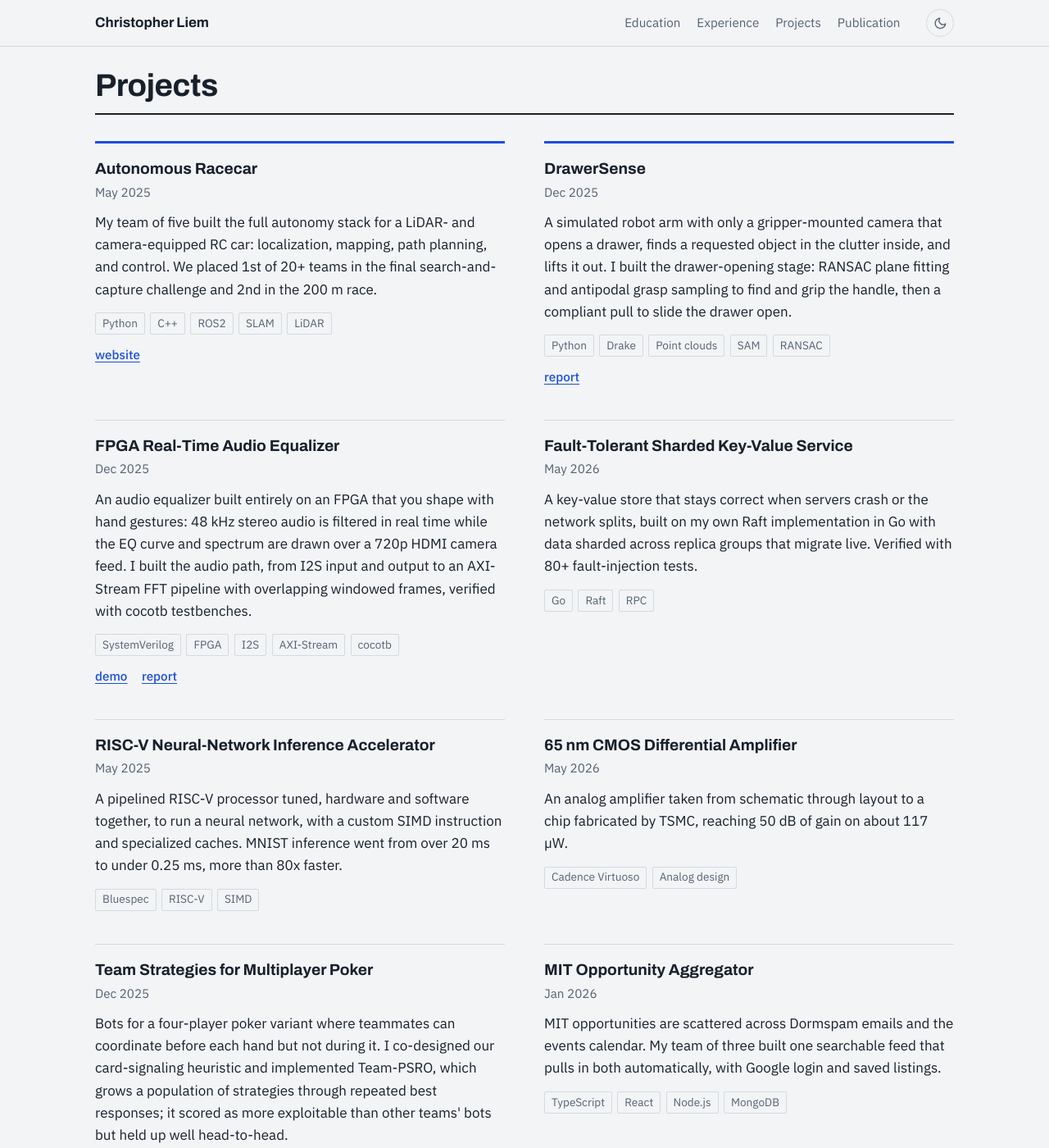
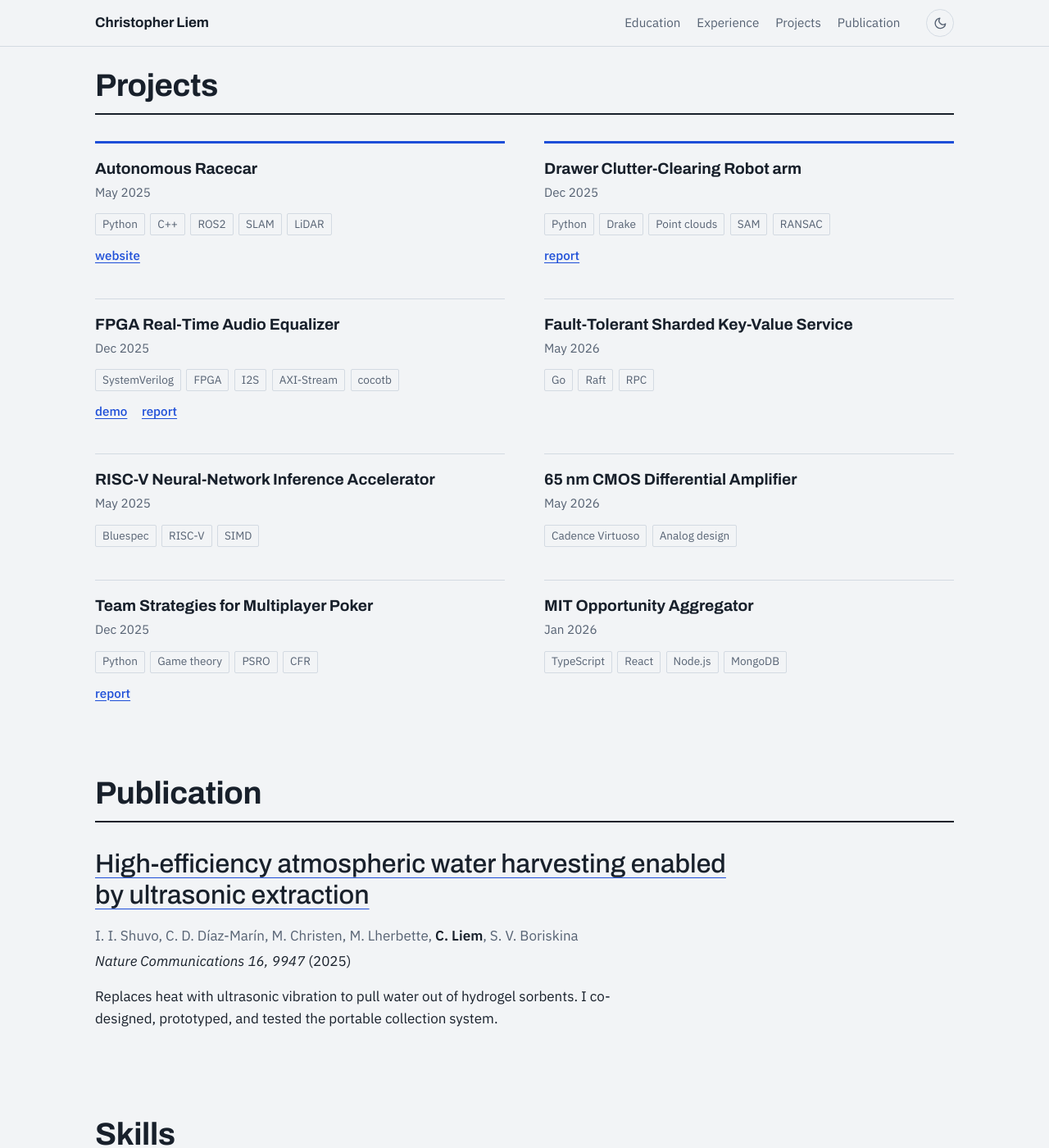
Before and after one commit to coliem/coliem.github.io, a Jekyll site: the page built from index.html, in a window 1280 px wide and 1400 px high, scrolled down 2172 px. Shown: the whole window at 82% size. Built offline with Jekyll 4.4.1, drawn with Linux system fonts in a browser that asks for light colours; some of the changed lines change nothing that is shown.

Commit message:
remove project desc

```diff
--- a/_data/projects.yml
+++ b/_data/projects.yml
@@ -7,23 +7,23 @@
   dates: May 2025
   tags: [Python, C++, ROS2, SLAM, LiDAR]
   featured: true
-  summary: >-
-    My team of five built the full autonomy stack for a LiDAR- and camera-equipped RC car:
-    localization, mapping, path planning, and control. We placed 1st of 20+ teams in the final
-    search-and-capture challenge and 2nd in the 200 m race.
+  # summary: >-
+  #   My team of five built the full autonomy stack for a LiDAR- and camera-equipped RC car:
+  #   localization, mapping, path planning, and control. We placed 1st of 20+ teams in the final
+  #   search-and-capture challenge and 2nd in the 200 m race.
   links:
     - label: website
       url: https://rss2025-7.github.io/website/labs/
 
-- name: DrawerSense
+- name: Drawer Clutter-Clearing Robot arm
   dates: Dec 2025
   tags: [Python, Drake, Point clouds, SAM, RANSAC]
   featured: true
-  summary: >-
-    A simulated robot arm with only a gripper-mounted camera that opens a drawer, finds a
-    requested object in the clutter inside, and lifts it out. I built the drawer-opening stage:
-    RANSAC plane fitting and antipodal grasp sampling to find and grip the handle, then a
-    compliant pull to slide the drawer open.
+  # summary: >-
+  #   A simulated robot arm with only a gripper-mounted camera that opens a drawer, finds a
+  #   requested object in the clutter inside, and lifts it out. I built the drawer-opening stage:
+  #   RANSAC plane fitting and antipodal grasp sampling to find and grip the handle, then a
+  #   compliant pull to slide the drawer open.
   links:
     - label: report
       url: /assets/reports/6.4212-report.pdf
@@ -31,11 +31,11 @@
 - name: FPGA Real-Time Audio Equalizer
   dates: Dec 2025
   tags: [SystemVerilog, FPGA, I2S, AXI-Stream, cocotb]
-  summary: >-
-    An audio equalizer built entirely on an FPGA that you shape with hand gestures: 48 kHz
-    stereo audio is filtered in real time while the EQ curve and spectrum are drawn over a
-    720p HDMI camera feed. I built the audio path, from I2S input and output to an AXI-Stream
-    FFT pipeline with overlapping windowed frames, verified with cocotb testbenches.
+  # summary: >-
+  #   An audio equalizer built entirely on an FPGA that you shape with hand gestures: 48 kHz
+  #   stereo audio is filtered in real time while the EQ curve and spectrum are drawn over a
+  #   720p HDMI camera feed. I built the audio path, from I2S input and output to an AXI-Stream
+  #   FFT pipeline with overlapping windowed frames, verified with cocotb testbenches.
   links:
     - label: demo
       url: https://www.youtube.com/watch?v=3vQF7bQxSuU
@@ -45,34 +45,34 @@
 - name: Fault-Tolerant Sharded Key-Value Service
   dates: May 2026
   tags: [Go, Raft, RPC]
-  summary: >-
-    A key-value store that stays correct when servers crash or the network splits, built on my
-    own Raft implementation in Go with data sharded across replica groups that migrate live.
-    Verified with 80+ fault-injection tests.
+  # summary: >-
+  #   A key-value store that stays correct when servers crash or the network splits, built on my
+  #   own Raft implementation in Go with data sharded across replica groups that migrate live.
+  #   Verified with 80+ fault-injection tests.
 
 - name: RISC-V Neural-Network Inference Accelerator
   dates: May 2025
   tags: [Bluespec, RISC-V, SIMD]
-  summary: >-
-    A pipelined RISC-V processor tuned, hardware and software together, to run a neural network,
-    with a custom SIMD instruction and specialized caches. MNIST inference went from over 20 ms
-    to under 0.25 ms, more than 80x faster.
+  # summary: >-
+  #   A pipelined RISC-V processor tuned, hardware and software together, to run a neural network,
+  #   with a custom SIMD instruction and specialized caches. MNIST inference went from over 20 ms
+  #   to under 0.25 ms, more than 80x faster.
 
 - name: 65 nm CMOS Differential Amplifier
   dates: May 2026
   tags: [Cadence Virtuoso, Analog design]
-  summary: >-
-    An analog amplifier taken from schematic through layout to a chip fabricated by TSMC,
-    reaching 50 dB of gain on about 117 µW.
+  # summary: >-
+  #   An analog amplifier taken from schematic through layout to a chip fabricated by TSMC,
+  #   reaching 50 dB of gain on about 117 µW.
 
 - name: Team Strategies for Multiplayer Poker
   dates: Dec 2025
   tags: [Python, Game theory, PSRO, CFR]
-  summary: >-
-    Bots for a four-player poker variant where teammates can coordinate before each hand but
-    not during it. I co-designed our card-signaling heuristic and implemented Team-PSRO, which
-    grows a population of strategies through repeated best responses; it scored as more
-    exploitable than other teams' bots but held up well head-to-head.
+  # summary: >-
+  #   Bots for a four-player poker variant where teammates can coordinate before each hand but
+  #   not during it. I co-designed our card-signaling heuristic and implemented Team-PSRO, which
+  #   grows a population of strategies through repeated best responses; it scored as more
+  #   exploitable than other teams' bots but held up well head-to-head.
   links:
     - label: report
       url: /assets/reports/6.S890-report.pdf
@@ -80,7 +80,7 @@
 - name: MIT Opportunity Aggregator
   dates: Jan 2026
   tags: [TypeScript, React, Node.js, MongoDB]
-  summary: >-
-    MIT opportunities are scattered across Dormspam emails and the events calendar. My team of
-    three built one searchable feed that pulls in both automatically, with Google login and
-    saved listings.
+  # summary: >-
+  #   MIT opportunities are scattered across Dormspam emails and the events calendar. My team of
+  #   three built one searchable feed that pulls in both automatically, with Google login and
+  #   saved listings.
```
